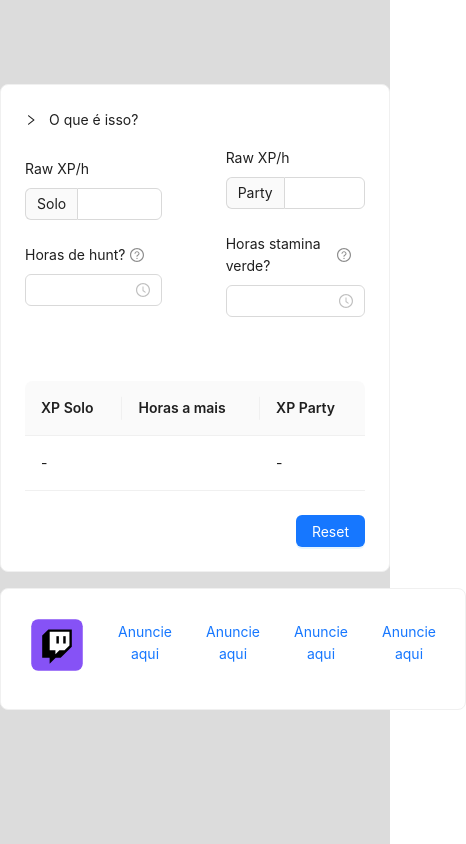
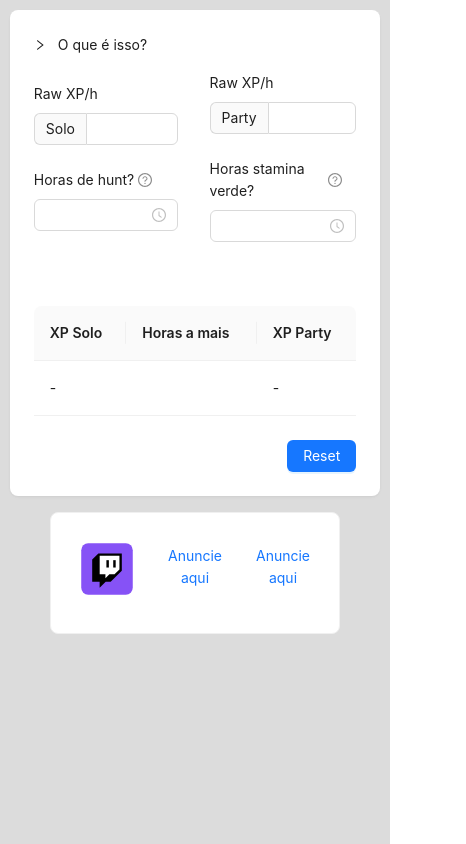
Before and after one commit to kelvinfloresta/tibia-xp-calculator, a React (Create React App) app: page / in a window 390 px wide. Shown: the whole page, 466 px wide, since content can reach past the window. Built offline with nearby package versions, Linux system fonts and the light colour scheme.

Commit message:
feat: add support to mobile devices

```diff
--- a/src/App.tsx
+++ b/src/App.tsx
@@ -17,12 +17,16 @@ import { HuntCalculator } from './logic/HuntCalculator';
 const { Panel } = Collapse;
 
 const Background = styled.div`
-	padding-top: 10vh;
+	padding-top: 2.5vw;
 	margin: 0 auto;
 	height: 100vh;
 	box-sizing: border-box;
 	width: 100%;
 	background-color: #dcdcdc;
+
+	@media (min-width: 720px) {
+		padding-top: 10vh;
+	}
 `;
 
 const CustomCollapse = styled(Collapse)`
@@ -40,6 +44,7 @@ const Footer = styled(Card)`
 
 	.ant-card-body {
 		display: flex;
+		flex-wrap: wrap;
 
 		a {
 			text-align: center;
@@ -58,6 +63,14 @@ const Footer = styled(Card)`
 		}
 	}
 `;
+
+const CardResponsive = styled(Card)`
+	box-sizing: border-box;
+	margin: 0 auto;
+	max-width: 600px;
+	width: 95vw;
+
+`
 
 function render(e: any) {
 	if (!e || isNaN(e)) {
@@ -138,7 +151,7 @@ function App() {
 	);
 	return (
 		<Background>
-			<Card style={{ maxWidth: 600, margin: '0 auto' }}>
+			<CardResponsive bordered={false}>
 				<CustomCollapse bordered={false}>
 					<Panel header="O que é isso?" key="1">{explain}</Panel>
 				</CustomCollapse>
@@ -151,7 +164,7 @@ function App() {
 					layout="vertical"
 					form={antdForm}
 				>
-					<Space size={64} direction="horizontal">
+					<Space size={32} direction="horizontal">
 						<div>
 							<Form.Item label="Raw XP/h" name="rawXpSoloPerHour">
 								<Input name="rawXpSoloPerHour" addonBefore="Solo" inputMode='numeric' />
@@ -259,7 +272,7 @@ function App() {
 						Reset
 					</Button>
 				</div>
-			</Card>
+			</CardResponsive>
 			<Footer>
 				<a
 					href="https://www.twitch.tv/andergaelbriel"
@@ -270,7 +283,7 @@ function App() {
 					<img src="/twitch.svg" alt="Twitch do Gaelbriel" />
 				</a>
 
-				{[1, 2, 3, 4].map(() => (
+				{[1, 2].map(() => (
 					<a
 						href="https://wa.me/+5521983162465"
 						target="_blank"
```
